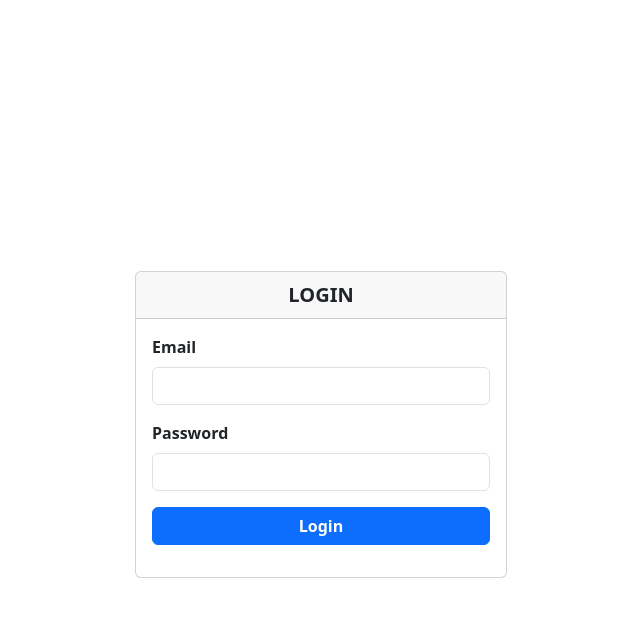
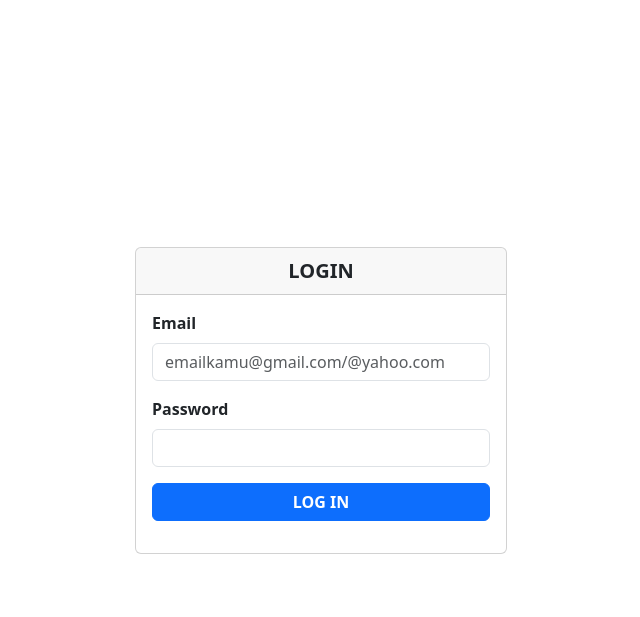
Before and after one commit to lawateko/webtid, a PHP site: page /login.php in a window 1280 px wide. Shown: the top 617 px of the page, without its empty margins (319-959 px from the left). Run offline with PHP 8.4, Linux system fonts and the light colour scheme.

Commit message:
membuat halaman login

```diff
--- a/login.php
+++ b/login.php
@@ -1,15 +1,28 @@
 <?php
+
 require_once "config/koneksi.php";
 
-// if (isset($_POST["login"])){
-//     $username = $_POST["username"];
-//     $password = $_POST["password"];
+if (isset($_POST["login"])) {
 
-//     $result = $con->prepare("SELECT * FROM user WHERE username = '$username'");
-//     $result->execute([':username' => $username]);
-//     $user = $result->fetch(PDO::FETCH_ASSOC);
+    $email = $_POST["email"];
+    $password = $_POST["password"];
 
-// }
+    $stmt = $con->prepare("SELECT * FROM user WHERE email = :email");
+    $stmt->execute(['email' => $email]);
+
+    $user = $stmt->fetch(PDO::FETCH_ASSOC);
+
+    if (password_verify($password, $user["password"])) {
+
+        header("Location: index.php");
+        exit;
+    } else {
+        echo "<script>
+            alert('Email/password salah, coba lagi!');
+            window.location.href = 'login.php';
+          </script>";
+    }
+}
 
 ?>
 
@@ -25,21 +38,21 @@ require_once "config/koneksi.php";
 
 <body>
     <div class="container d-flex justify-content-center align-items-center min-vh-100">
-        <div class="col-md-4 mx-auto mt-5">
+        <div class="col-md-4 mx-auto ">
             <div class="card">
                 <div class="card-header fs-5 fw-bold text-center">LOGIN</div>
                 <div class="card-body">
                     <form action="" method="POST">
                         <div class="mb-3">
                             <label class="form-label fw-semibold" for="">Email</label>
-                            <input name="username" class="form-control" type="email" required>
+                            <input name="email" class="form-control" type="email" placeholder="emailkamu@gmail.com/@yahoo.com" required>
                         </div>
                         <div class="mb-3">
                             <label class="form-label fw-semibold" for="">Password</label>
                             <input name="password" class="form-control" type="password" required>
                         </div>
                         <div class="mb-3">
-                            <button class="btn btn-primary w-100 fw-semibold" type="submit" name="login">Login</button>
+                            <button class="btn btn-primary w-100 fw-semibold" type="submit" name="login">LOG IN</button>
                         </div>
                     </form>
                 </div>
```
